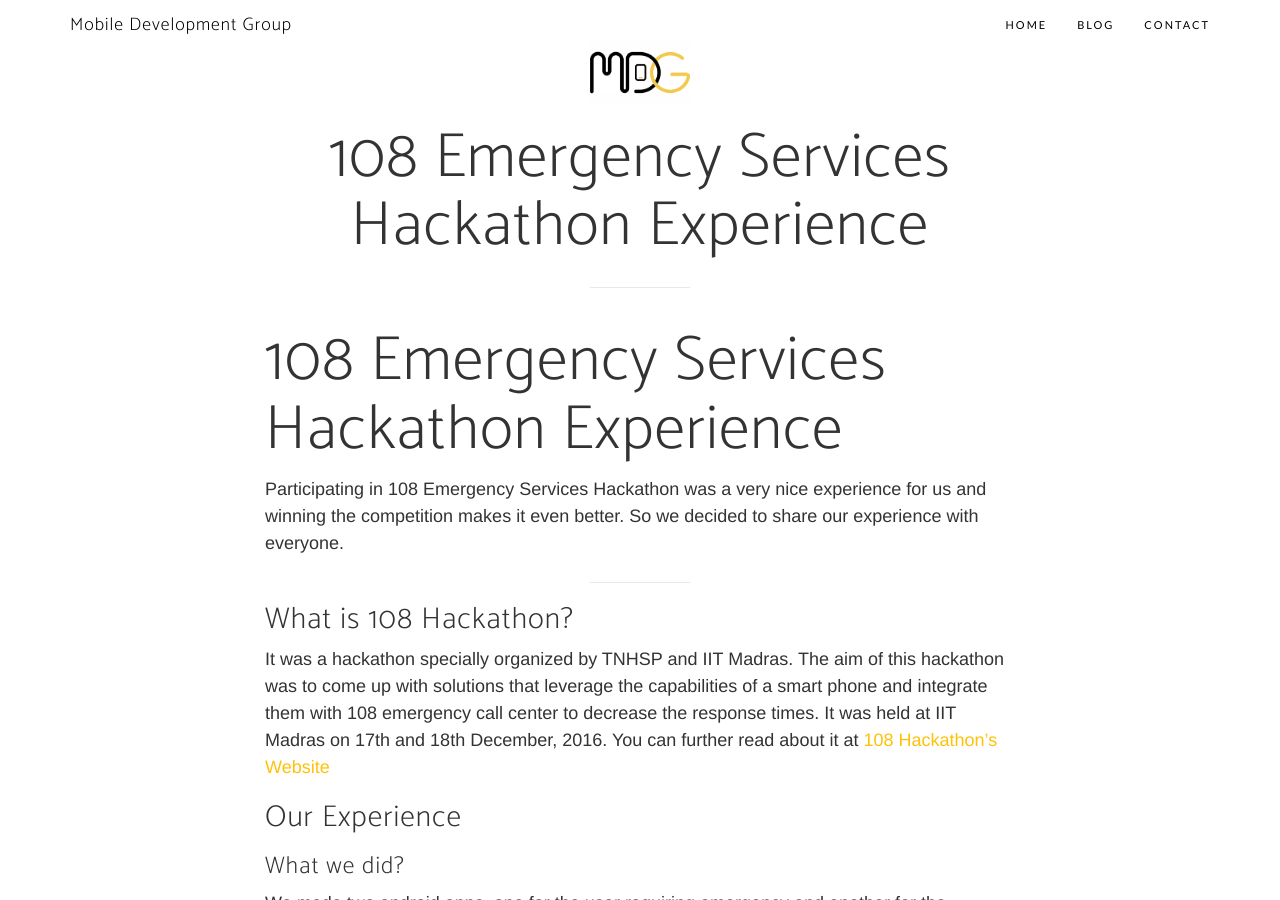
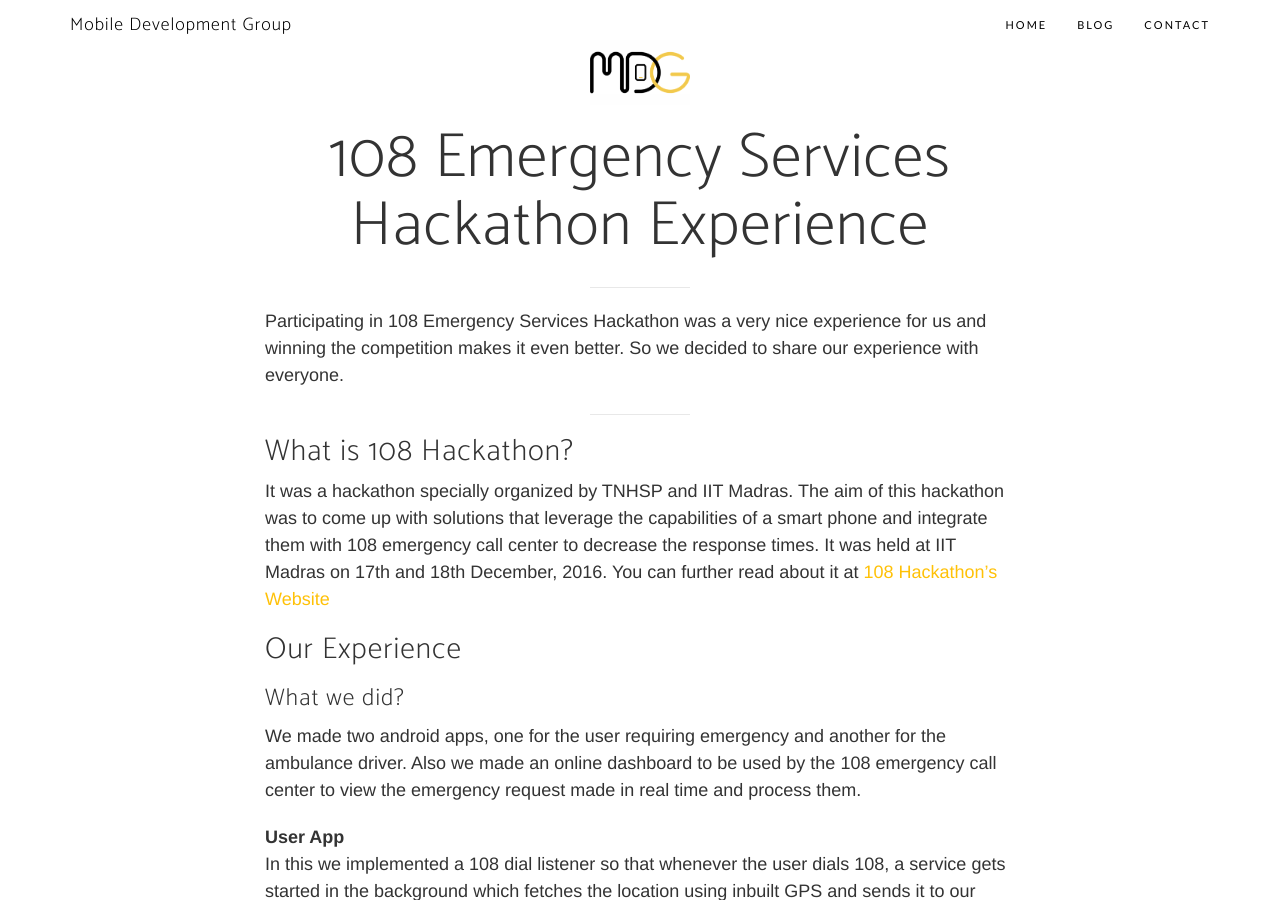
Before and after one commit to suyashmahar/sdsmdg.github.io, a Jekyll site: the page built from _posts/2016-12-30-108Hackathon-expereince.md, in a window 1280 px wide and 900 px high. Built offline with Jekyll 4.4.1, drawn with Linux system fonts in a browser that asks for light colours; nearby versions of some CDN libraries; some web fonts are replaced; comment, search, counter and statistics services are not loaded.

Commit message:
:ambulance: Fix 108 hackathon blog post

```diff
--- a/_posts/2016-12-30-108Hackathon-expereince.md
+++ b/_posts/2016-12-30-108Hackathon-expereince.md
@@ -10,7 +10,6 @@
  - /assets/js/gifAnimation.js
  - /assets/js/post/108Hackathon.js
 ---
-#  108 Emergency Services Hackathon Experience
 
 Participating in 108 Emergency Services Hackathon was a very nice experience for us and winning the competition makes it even better. So we decided to share our experience with everyone.
 
@@ -27,27 +26,35 @@
 ### What we did?
 We made two android apps, one for the user requiring emergency and another for the ambulance driver. Also we made an online dashboard to be used by the 108 emergency call center to view the emergency request made in real time and process them.
 
-##### User App
+**User App**
 In this we implemented a 108 dial listener so that whenever the user dials 108, a service gets started in the background which fetches the location using inbuilt GPS and sends it to our sever via internet or sms (if no internet).
 Also it contained a one time signup screen for registering user details on our server.
-<div class="row" markdown="1">![Screenshots](/assets/images/posts_images/108hackathon/userapp_1/1.png){: id="userapp_gif_1" style=" width:250px; margin-left:0; margin-right:20px;"}![Screenshots](/assets/images/posts_images/108hackathon/userapp_2/1.png){: id="userapp_gif_2" style=" width:250px; margin-right:0;"}
-{: style="text-align:center;"}
-</div>
+<center>
+	<a href="/assets/images/posts_images/108hackathon/userapp_1/1.png">
+		<img src="/assets/images/posts_images/108hackathon/userapp_1/1.png" alt="Screenshots" style="width:30%;">
+	</a>
+	<a href="/assets/images/posts_images/108hackathon/userapp_2/1.png">
+		<img src="/assets/images/posts_images/108hackathon/userapp_2/1.png" alt="Screenshots" style="width:30%;">
+	</a>
+</center>
 
-##### Server
+**Server**
 It was based on [Node.js](https://nodejs.org/en/) and for database we choose [Firebase Realtime Database](https://firebase.google.com/docs/database/). It hosted both the api as well as the dashboard and was deployed online using heroku services.
 On the server after receiving a new request from the user's app, it searches through our database in the users city for the nearest ambulance driver using google's [Distance Matrix Api](https://developers.google.com/maps/documentation/distance-matrix/intro).
 Once the driver is found a sms is sent to the driver's mobile along with the info of the user requesting emergency. Meanwhile the user is also sent a sms containing the details about the driver and his ETA to reach him which is then parsed and automatically displayed on the user's app.
 
 
 
-##### Driver App
+**Driver App**
 This app implemented a sms listener, which triggers on receiving any sms from our server. It then shows an activity containing a map with users location and other details. The driver can navigate through the location using google maps api.
 
-![Screenshots](/assets/images/posts_images/108hackathon/driverapp/1.png){: id="driverapp_gif" style=" width:250px; margin-left:0; margin-right:0;"}
-{: style="text-align:center;"}
+<center>
+	<a href="/assets/images/posts_images/108hackathon/driverapp/1.png">
+		<img src="/assets/images/posts_images/108hackathon/driverapp/1.png" alt="Screenshots" style="width:30%;">
+	</a>
+</center>
 
-##### Dashboard
+**Dashboard**
 It used simple html, css and js and contained the following elements:
 
 * List of recent requests
@@ -56,9 +63,9 @@
 * Two pie charts showing city wise ratio of users and drivers.
 
 **To view dashboard [click here](https://dashboard108.herokuapp.com)**
-
-[![Screenshots](/assets/images/posts_images/108hackathon/dashboard/1.png){: id="dashboard_gif" style="margin-left:0; margin-right:0;"}](https://dashboard108.herokuapp.com)
-{: style="text-align:center;"}
+<a href="https://dashboard108.herokuapp.com">
+    <img src="/assets/images/posts_images/108hackathon/dashboard/1.png" alt="Screenshots" style="width:100%;">
+</a>
 
 ### Languages used
 * Java for Android
```
